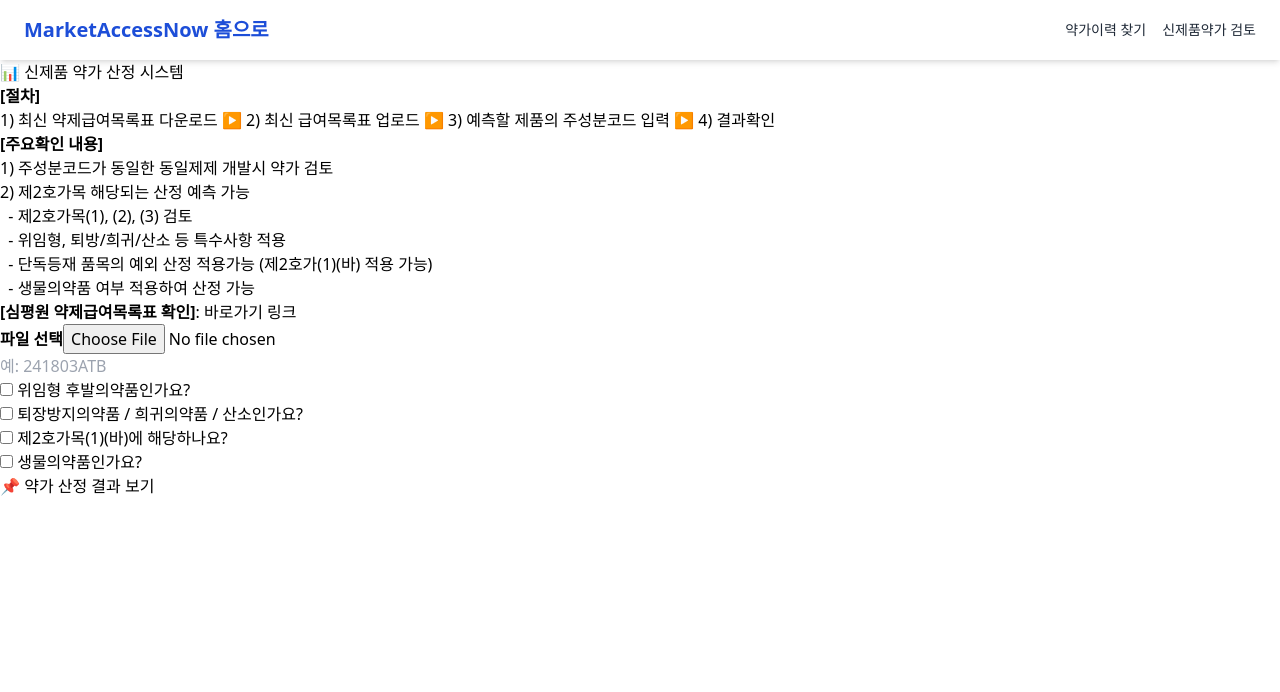
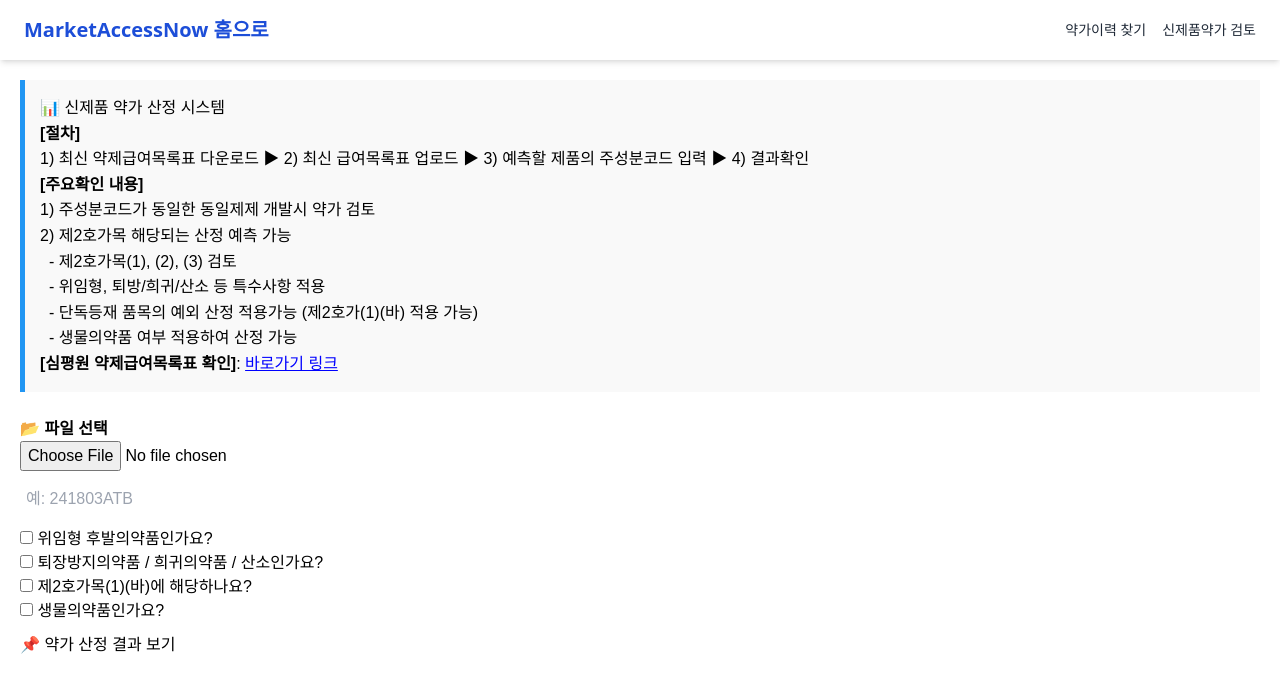
Before and after one commit to junsubpark/marketaccessnow, a React (Create React App) app: page /DrugPricePredict in a window 1280 px wide. Shown: the top 692 px of the page. Built offline with nearby package versions, Linux system fonts and the light colour scheme.

Commit message:
💅 fix: 스타일 깨짐 수정 - className 통일

```diff
--- a/src/pages/DrugPricePredict.jsx
+++ b/src/pages/DrugPricePredict.jsx
@@ -57,7 +57,6 @@
     const minPrice = Math.min(...prices);
 
     let estimated = maxPrice;
-
     if (options.isDelegate) estimated *= 0.9;
     if (options.isRare) estimated *= 0.93;
     if (options.isException) estimated *= 0.85;
@@ -73,13 +72,12 @@
   };
 
   return (
-    <div className="predict-container">
+    <div className="drug-price-container">
+      <div className="intro-box">
         <h2>📊 신제품 약가 산정 시스템</h2>
-
         <p><strong>[절차]</strong><br />
           1) 최신 약제급여목록표 다운로드 ▶ 2) 최신 급여목록표 업로드 ▶ 3) 예측할 제품의 주성분코드 입력 ▶ 4) 결과확인
         </p>
-
         <p><strong>[주요확인 내용]</strong><br />
           1) 주성분코드가 동일한 동일제제 개발시 약가 검토<br />
           2) 제2호가목 해당되는 산정 예측 가능<br />
@@ -88,13 +86,23 @@
           &nbsp;&nbsp;- 단독등재 품목의 예외 산정 적용가능 (제2호가(1)(바) 적용 가능)<br />
           &nbsp;&nbsp;- 생물의약품 여부 적용하여 산정 가능
         </p>
-
-      <p><strong>[심평원 약제급여목록표 확인]</strong>: <a href="https://www.hira.or.kr/bbsDummy.do?pgmid=HIRAA030014050000" target="_blank" rel="noopener noreferrer">바로가기 링크</a></p>
+        <p>
+          <strong>[심평원 약제급여목록표 확인]</strong>:{" "}
+          <a
+            href="https://www.hira.or.kr/bbsDummy.do?pgmid=HIRAA030014050000"
+            target="_blank"
+            rel="noopener noreferrer"
+            style={{ color: 'blue', textDecoration: 'underline' }}
+          >
+            바로가기 링크
+          </a>
+        </p>
+      </div>
 
       <div>
-        <label><strong>파일 선택</strong></label>
+        <label><strong>📂 파일 선택</strong></label><br />
         <input type="file" accept=".xlsx" onChange={handleFileUpload} />
-        {fileName && <p>📂 업로드된 파일: {fileName}</p>}
+        {fileName && <p>✅ 업로드된 파일: {fileName}</p>}
       </div>
 
       <input
@@ -102,9 +110,10 @@
         placeholder="예: 241803ATB"
         value={ingredientCode}
         onChange={(e) => setIngredientCode(e.target.value)}
+        style={{ marginTop: '10px', padding: '6px', width: '200px' }}
       />
 
-      <div className="checkboxes">
+      <div className="checkbox-group">
         <label><input type="checkbox" name="isDelegate" onChange={handleCheckboxChange} /> 위임형 후발의약품인가요?</label><br />
         <label><input type="checkbox" name="isRare" onChange={handleCheckboxChange} /> 퇴장방지의약품 / 희귀의약품 / 산소인가요?</label><br />
         <label><input type="checkbox" name="isException" onChange={handleCheckboxChange} /> 제2호가목(1)(바)에 해당하나요?</label><br />
@@ -114,7 +123,7 @@
       <button onClick={handleSubmit}>📌 약가 산정 결과 보기</button>
 
       {data && data.예측가 && (
-        <div className="results">
+        <div className="result-box">
           <p>📌 <strong>주성분코드:</strong> {data.주성분코드}</p>
           <p><strong>총 품목 수:</strong> {data.품목수}</p>
           <p><strong>최고가:</strong> {data.최고가.toLocaleString()}원</p>
```
Lines whose indentation alone changed are shown as unchanged.
